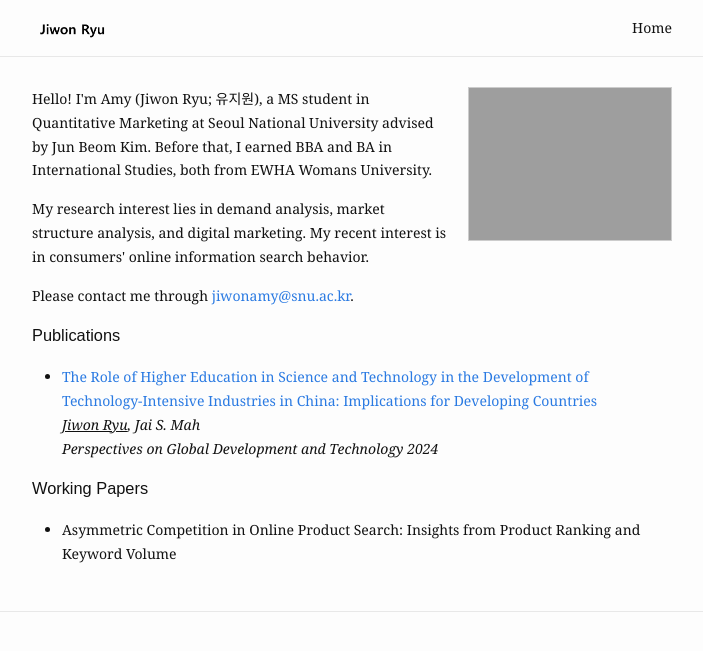
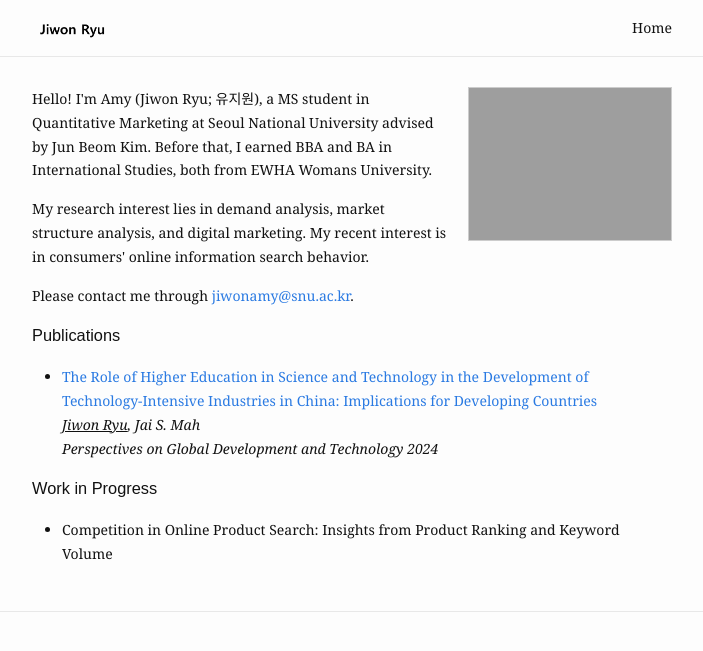
Before and after one commit to jiwonamy/jiwonamy.github.io, a Jekyll site: the page built from index.md, in a window 1280 px wide. Shown: the top 651 px of the page, without its empty margins (288-991 px from the left). Built offline with Jekyll 4.4.1, drawn with Linux system fonts in a browser that asks for light colours.

Commit message:
Update index.md

```diff
--- a/index.md
+++ b/index.md
@@ -34,9 +34,9 @@
       <i>Perspectives on Global Development and Technology 2024</i></li>
 </ul>
 
-<h3 id="pubs">Working Papers</h3>
+<h3 id="pubs">Work in Progress</h3>
 <ul>
   <li>
-  Asymmetric Competition in Online Product Search: Insights from Product Ranking and Keyword Volume
+  Competition in Online Product Search: Insights from Product Ranking and Keyword Volume
   </li>
 </ul>
```
